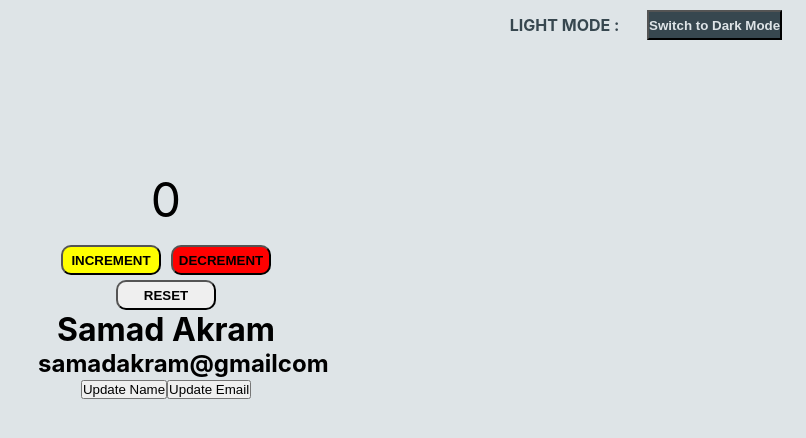
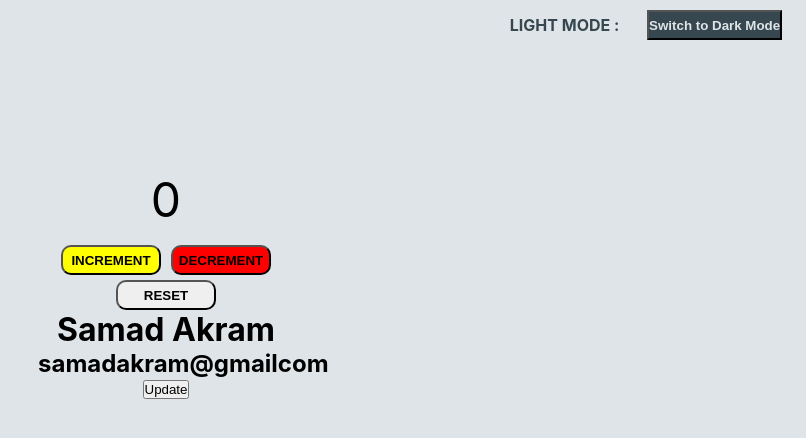
Before and after one commit to samadakram/Bootcamp2020-Class-4, a React (Create React App) app: page / in a window 1280 px wide. Shown: the top 438 px of the page, without its empty margins (474-1280 px from the left). Built offline with nearby package versions, Linux system fonts and the light colour scheme.

Commit message:
Update StatePactice.js

```diff
--- a/src/Components/StatePactice.js
+++ b/src/Components/StatePactice.js
@@ -5,12 +5,16 @@ export const StatePractice = () => {
     const [name, setName] = useState("Samad Akram");
     const [email, setEmail] = useState("samadakram@gmailcom");
 
+    const handleClick = () => {
+        setName("Abdul Samad");
+        setEmail("abdul@gmail.com");
+    }
+
     return (
         <div>
             <h1>{name}</h1>
             <h2>{email}</h2>
-            <button onClick={()=> setName("Abdul Samad")} >Update Name</button>
-            <button onClick={()=> setEmail("abdul@gmail.com")} >Update Email</button>
+            <button onClick={handleClick} >Update</button>
         </div>
     );
 }
```
